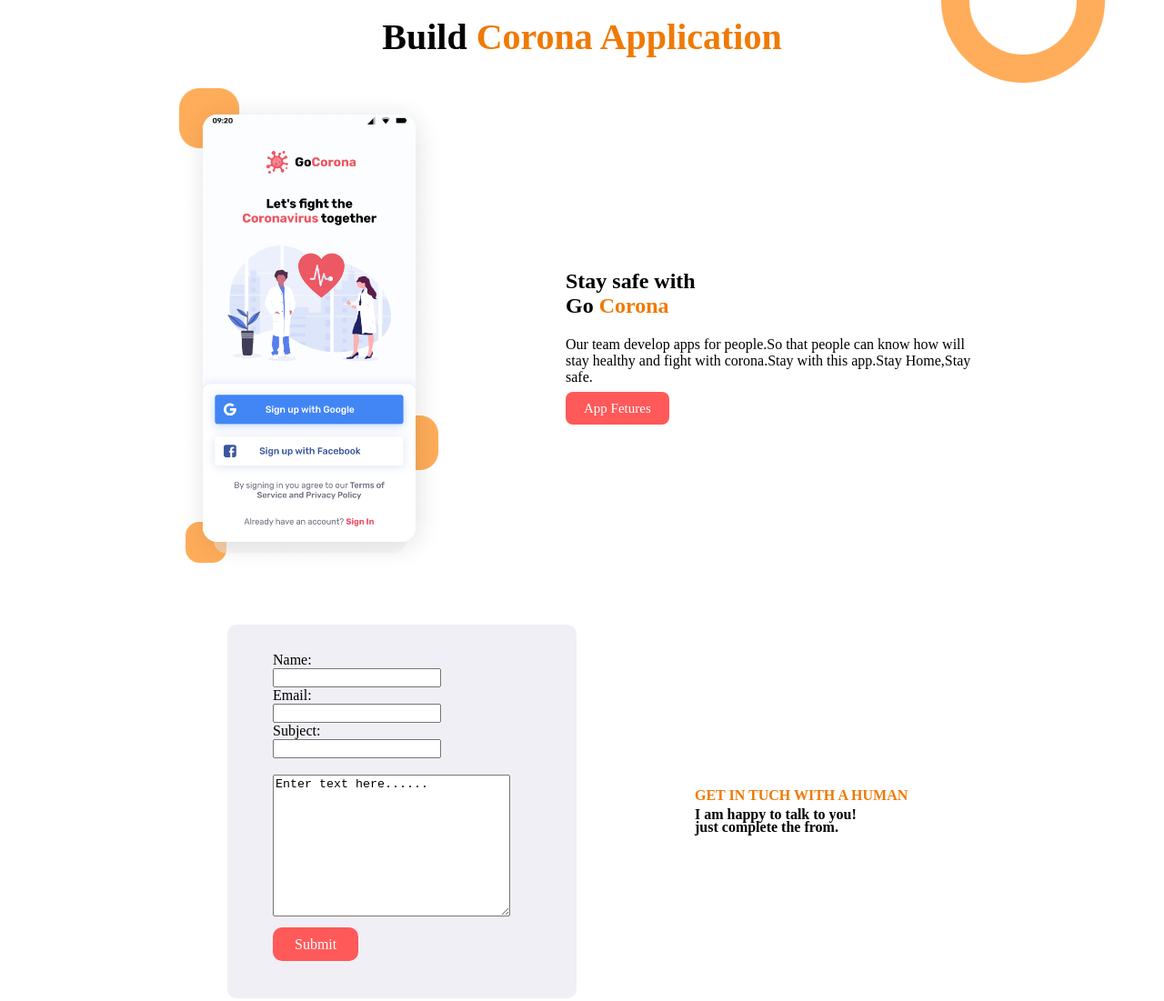
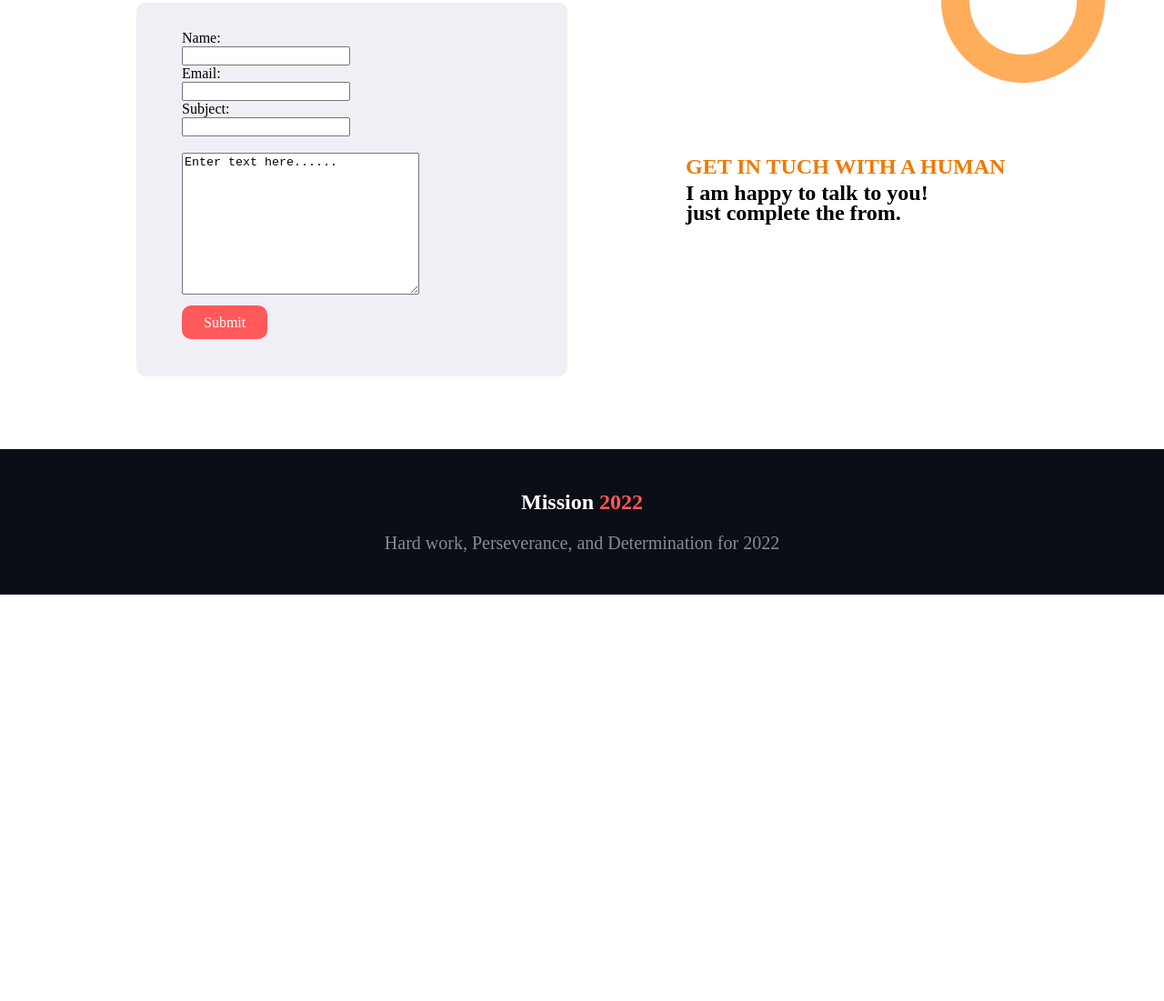
Before and after one commit to ranawp/project7, a plain HTML site: page index.html in a window 1280 px wide. Shown: the part 1659-2760 px from the top of the page at 91% size. After the commit the page ends 2313 px from the top, so only its background shows below. Drawn offline with Linux system fonts and the light colour scheme.

Commit message:
section delete

```diff
--- a/index.html
+++ b/index.html
@@ -114,7 +114,7 @@
 
     <!-- section5 started -->
 
-    <section class="section5">
+    <!-- <section class="section5">
         <div>
             <h1 class="section5-h1">Build <span class="section5-h1-color">Corona Application</span>
             </h1>
@@ -136,7 +136,7 @@
                 </div>
             </div>
         </div>
-    </section>
+    </section> -->
     <!-- section6 started -->
 
     <section class="sec6">
@@ -154,9 +154,9 @@
                 </form>
             </div>
             <div class="sec6-right-div">
-                <h4 class="sec6-h1-color">GET IN TUCH WITH A HUMAN </h4>
-                <h4> I am happy to talk to you!</h4>
-                <h4 class="sec6-h4">just complete the from.</h4>
+                <h2 class="sec6-h1-color">GET IN TUCH WITH A HUMAN </h2>
+                <h2> I am happy to talk to you!</h2>
+                <h2 class="sec6-h4">just complete the from.</h2>
             </div>
         </div>
     </section>
--- a/style.css
+++ b/style.css
@@ -180,7 +180,7 @@ body{
     width: 60%;
 }
 /* section 5 */
-.section5{
+/* .section5{
     margin-top: 4rem;
 }
 .section5-h1{
@@ -239,10 +239,10 @@ body{
     color: white;
     font-size: 15px;
     border-radius: 8px;
-}
+} */
 /* section 6 started */
 .sec6{
-    margin:50px 250px;
+    margin:50px 50px 50px 150px;
 }
 .sec6-parent-div{
     display: flex;
```
